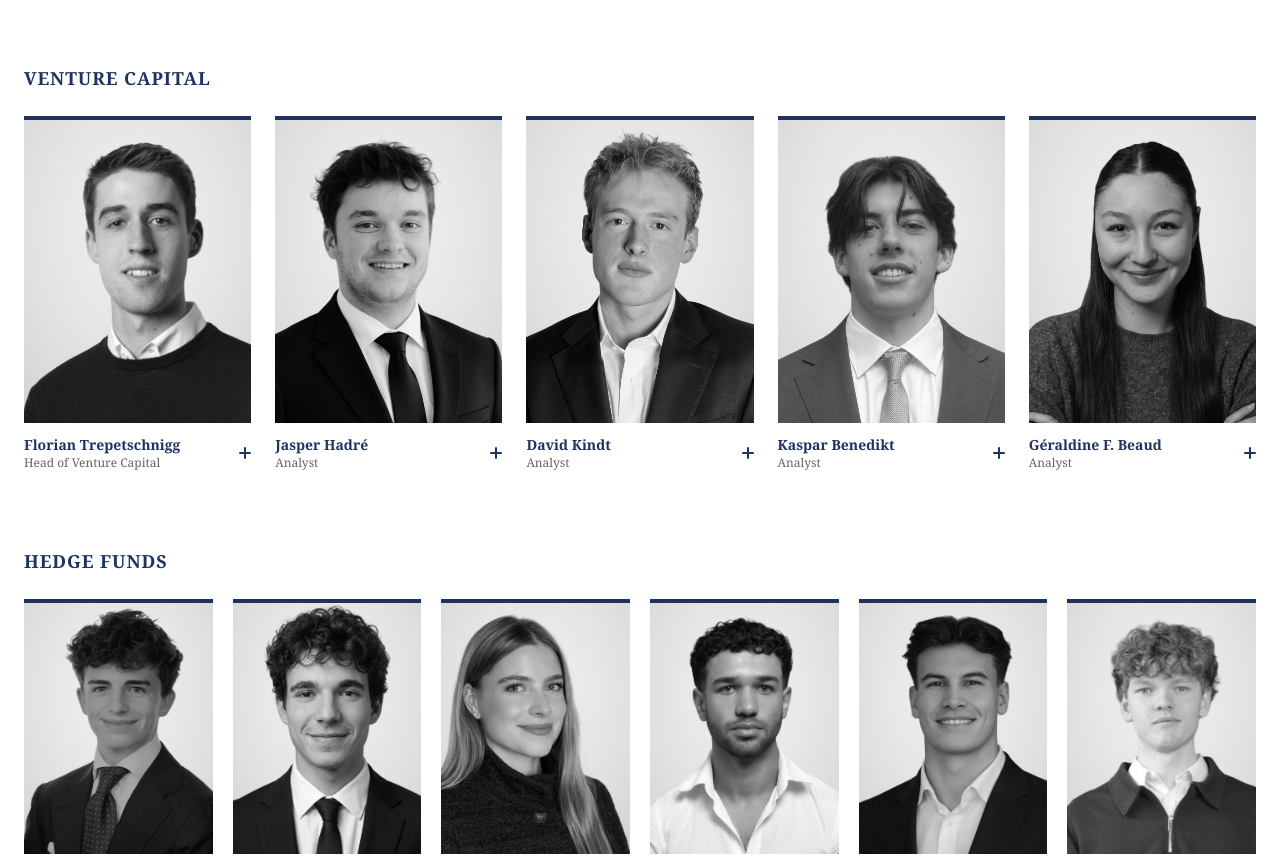
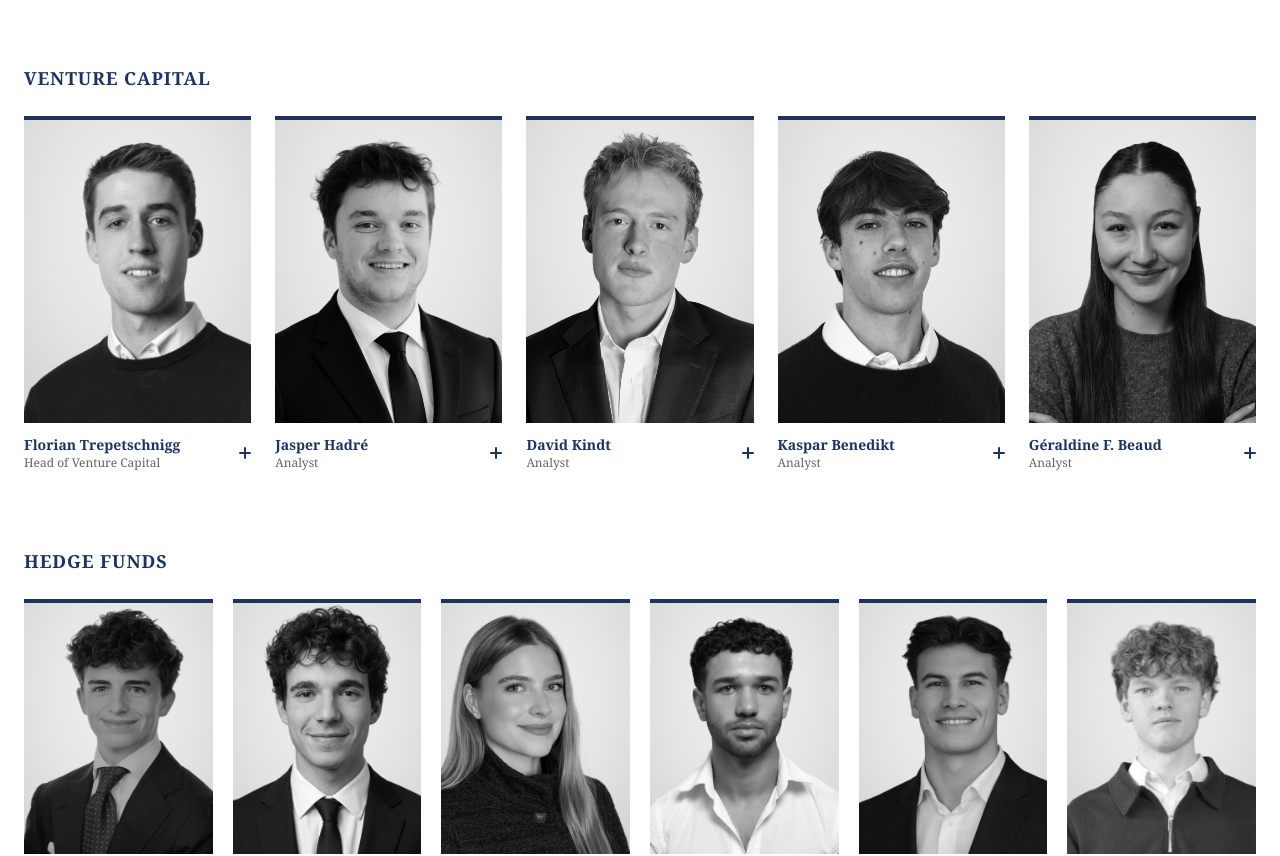
Before and after one commit to escpaisadmin-max/ais-website, a React (Vite) app: page /about in a window 1280 px wide. Shown: the part 3040-3896 px from the top of the page. Built offline with nearby package versions, Linux system fonts and the light colour scheme.

Commit message:
New headshot for Kaspar Benedikt (#36)
Claude-Session: https://claude.ai/code/session_016rtwW6F4ZxnBTU6Y9U1igo

Co-authored-by: Claude <noreply@anthropic.com>

```diff
--- a/src/components/about/TeamMemberCard.jsx
+++ b/src/components/about/TeamMemberCard.jsx
@@ -4,7 +4,7 @@ import { FaLinkedin } from "react-icons/fa";
 
 // Appended to photo URLs so browsers fetch replaced headshots instead of a cached copy.
 // Photos are also served with a 5 minute cache (vercel.json), so this rarely needs a bump.
-const PHOTO_VERSION = "2026-11-02";
+const PHOTO_VERSION = "2026-11-02b";
 
 function ExpandIcon({ expanded }) {
   return (
```
Also changed, not shown: public/team/kaspar-benedikt.jpg.
